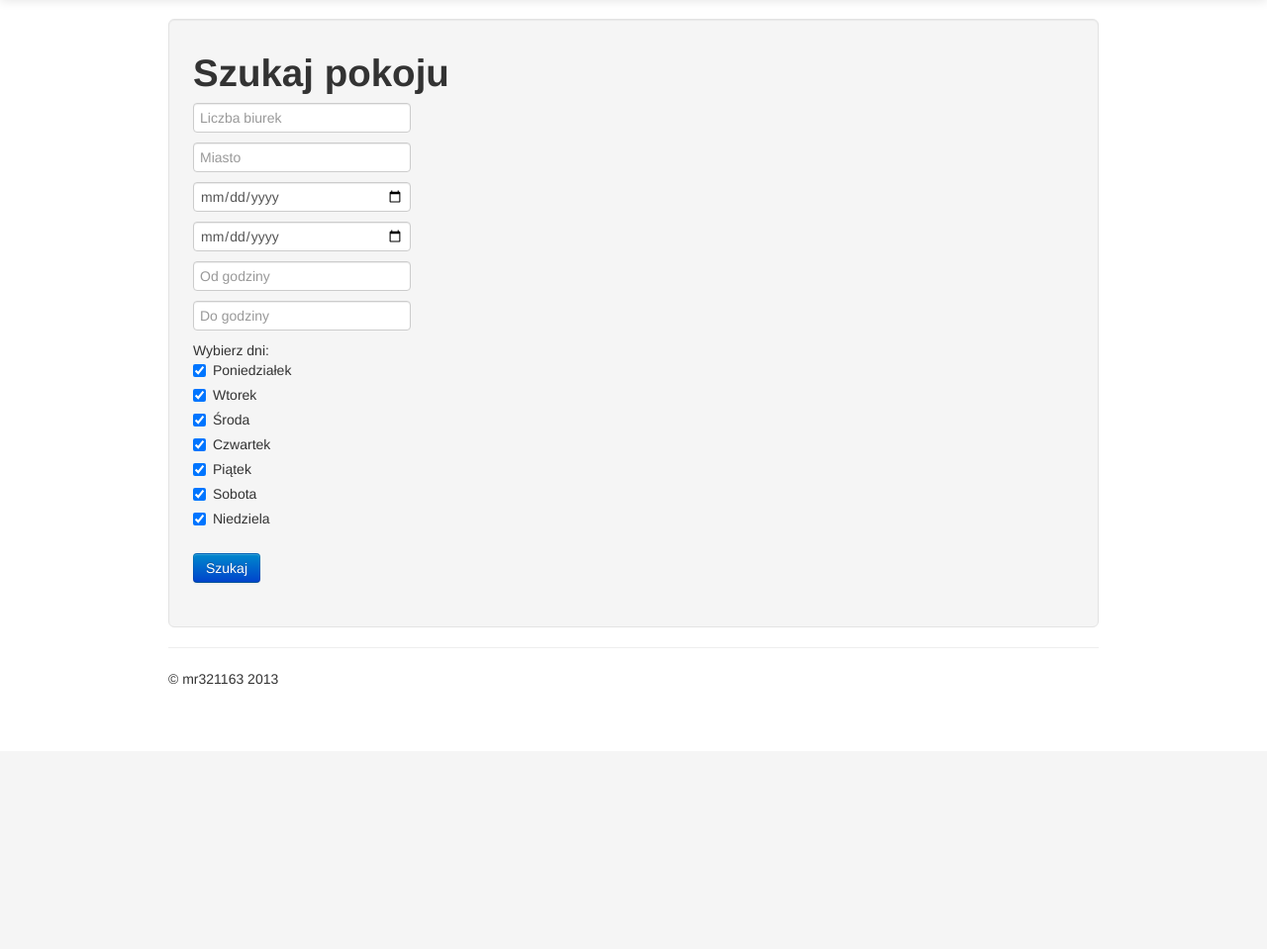
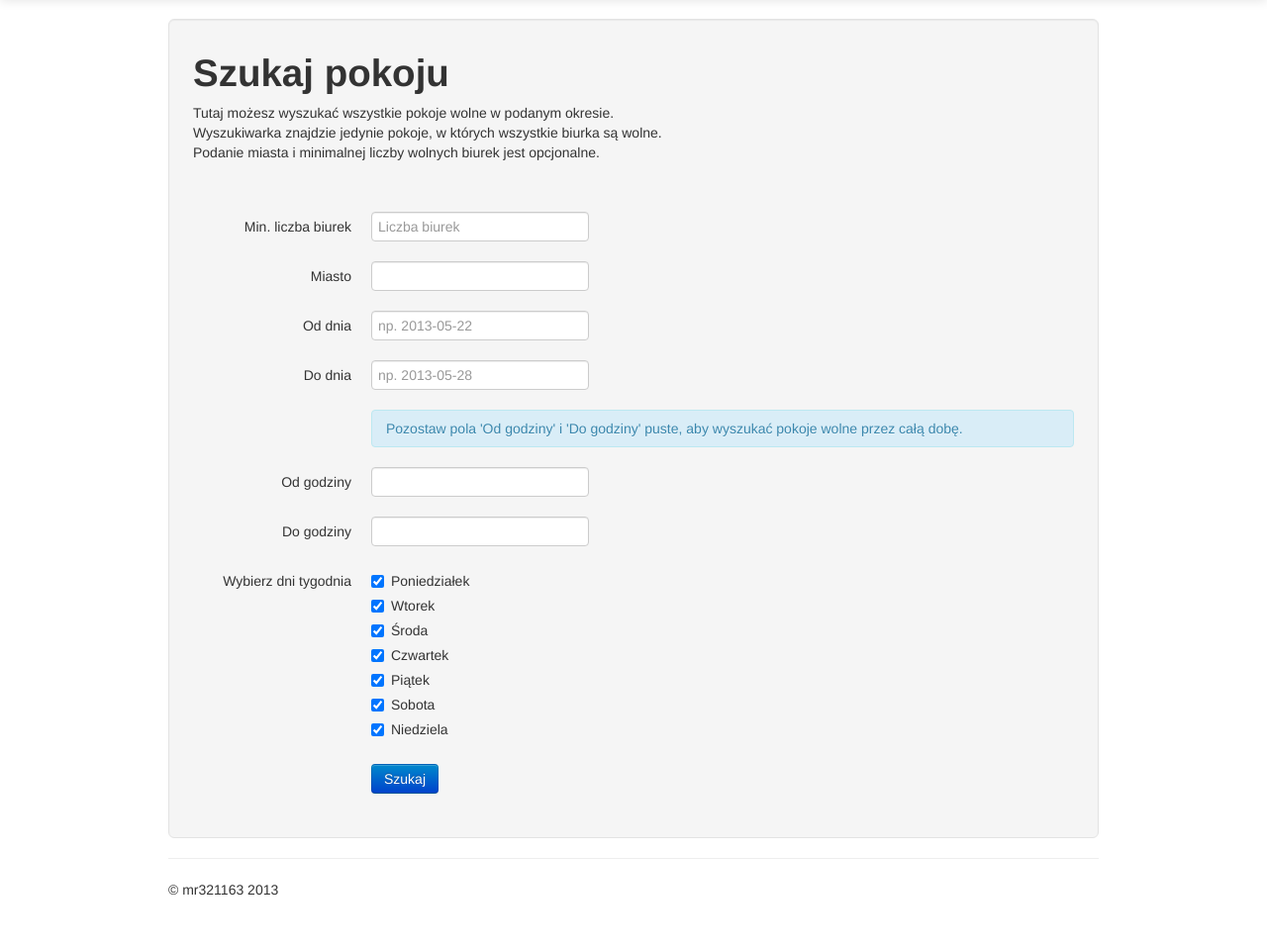
Before and after one commit to mrybak/desk-booking, a Django app: page /booking/search_room/ in a window 1280 px wide. Shown: the part 41-1000 px from the top of the page at 99% size. Before the commit the page ends 732 px from the top, so only its background shows below. Run offline with Django 3.2, Linux system fonts and the light colour scheme; a user stored in the database is signed in; parts of the project's set-up code (start-up, migrations or seed data) failed here and were passed over; some libraries are stand-ins or nearby versions.

Commit message:
corrections

```diff
--- a/booking/models.py
+++ b/booking/models.py
@@ -22,14 +22,14 @@ class Room(models.Model):
         return self.count_all_desks() == self.count_free_desks(free_desks_ids)
 
     def __unicode__(self):
-        return self.street + " street, " + self.city
+        return self.street + " , " + self.city
 
 
 class Desk(models.Model):
     room = models.ForeignKey(Room)
     description = models.TextField()
     def __unicode__(self):
-        return "in: " + str(self.room)
+        return str(self.room)
 
 class BasePrice(models.Model):
     name = models.CharField(max_length=200)
--- a/booking/templates/booking/desk_results.html
+++ b/booking/templates/booking/desk_results.html
@@ -1,10 +1,13 @@
 {% extends 'booking/base.html' %}
 
 {%  block title %}Wyniki{%  endblock %}
-{%  block content_title %}Wyniki dla okresu {{ search_period }}{%  endblock %}
+{%  block content_title %}Wyniki wyszukiwania biurek{%  endblock %}
 
 {%  block content %}
     {% if desks.count > 0 %}
+        <div class="alert alert-info">
+            Poniższe biurka są wolne w okresie <strong>{{ search_period }}</strong>.
+        </div>
         <br />
         <table class="table table-bordered table-striped">
             <thead>
--- a/booking/templates/booking/my_reservations.html
+++ b/booking/templates/booking/my_reservations.html
@@ -51,7 +51,8 @@
            <tbody>
            {% for resv in object_list %}
                <tr>
-                   <td>{{  resv.desk }}</td>
+                   <td>{{  resv.desk.description }} <br />
+                   ({{ resv.desk }})</td>
                    <td>{{  resv.period }}</td>
                    <td><form method="post" action="{% url 'b:cancel_reservation' %}">
                        {% csrf_token %}
--- a/booking/templates/booking/room_results.html
+++ b/booking/templates/booking/room_results.html
@@ -2,10 +2,13 @@
 {% load extra_tags %}
 
 {%  block title %}Wyniki{%  endblock %}
-{%  block content_title %}Wyniki dla okresu {{ search_period }}{%  endblock %}
+{%  block content_title %}Wyniki wyszukiwania pokojów{%  endblock %}
 
 {%  block content %}
     {% if rooms.count > 0 %}
+        <div class="alert alert-info">
+            Poniższe pokoje są w całości wolne w okresie <strong>{{ search_period }}</strong>.
+        </div>
         <br />
         <table class="table table-bordered table-striped">
             <thead>
--- a/booking/templates/booking/search_room.html
+++ b/booking/templates/booking/search_room.html
@@ -4,17 +4,57 @@
 {%  block content_title %}Szukaj pokoju{%  endblock %}
 
 {%  block content %}
-
+<p>
+    Tutaj możesz wyszukać wszystkie pokoje wolne w podanym okresie. <br />
+    Wyszukiwarka znajdzie jedynie pokoje, w których wszystkie biurka są wolne. <br />
+    Podanie miasta i minimalnej liczby wolnych biurek jest opcjonalne.<br /><br /><br />
+</p>
 {% if error_message %}<p><strong>{{ error_message }}</strong></p>{% endif %}
 
-<form action="{% url 'b:room_results' %}" method="get">
-    <input type="number" name="desks_count" id="desks_count" placeholder="Liczba biurek" /><br />
-    <input type="text" name="city" id="city" placeholder="Miasto" /><br />
-    <input type="date" name="date_from" id="date_from" placeholder="Od dnia" /><br />
-    <input type="date" name="date_to" id="date_to" placeholder="Do dnia" /><br />
-    <input type="number" name="hour_from" id="hour_from" placeholder="Od godziny" /><br />
-    <input type="number" name="hour_to" id="hour_to" placeholder="Do godziny" /><br />
-    Wybierz dni: <br />
+<form action="{% url 'b:room_results' %}" method="get" class="form-horizontal">
+    <div class="control-group">
+        <label class="control-label" for="desks_count">Min. liczba biurek</label>
+        <div class="controls">
+            <input type="text" name="desks_count" id="desks_count" placeholder="Liczba biurek" />
+        </div>
+    </div>
+    <div class="control-group">
+        <label class="control-label" for="city">Miasto</label>
+        <div class="controls">
+            <input type="text" name="city" id="city" />
+        </div>
+    </div>
+    <div class="control-group">
+        <label class="control-label" for="date_from">Od dnia</label>
+        <div class="controls">
+            <input type="text" name="date_from" id="date_from" placeholder="np. 2013-05-22" />
+        </div>
+    </div>
+    <div class="control-group">
+        <label class="control-label" for="date_to">Do dnia</label>
+        <div class="controls">
+            <input type="text" name="date_to" id="date_to" placeholder="np. 2013-05-28" />
+        </div>
+    </div>
+    <div class="alert alert-info controls">
+        Pozostaw pola 'Od godziny' i 'Do godziny' puste, aby wyszukać pokoje wolne przez całą dobę.
+    </div>
+    <div class="control-group">
+        <label class="control-label" for="hour_from">Od godziny</label>
+        <div class="controls">
+
+            <input type="text" name="hour_from" id="hour_from" />
+        </div>
+    </div>
+    <div class="control-group">
+        <label class="control-label" for="hour_to">Do godziny</label>
+        <div class="controls">
+            <input type="text" name="hour_to" id="hour_to" />
+        </div>
+    </div>
+    <div class="control-group">
+        <label class="control-label" for="hour_to">Wybierz dni tygodnia</label>
+        <div class="controls">
             <label  class="checkbox" for="dayweek_0"><input type="checkbox" checked="checked" id="dayweek_0"  name="dayweek_0" />Poniedziałek</label>
             <label  class="checkbox" for="dayweek_1"><input type="checkbox" checked="checked" id="dayweek_1"  name="dayweek_1" />Wtorek</label>
             <label  class="checkbox" for="dayweek_2"><input type="checkbox" checked="checked" id="dayweek_2"  name="dayweek_2" />Środa</label>
@@ -22,7 +62,11 @@
             <label  class="checkbox" for="dayweek_4"><input type="checkbox" checked="checked" id="dayweek_4"  name="dayweek_4" />Piątek</label>
             <label  class="checkbox" for="dayweek_5"><input type="checkbox" checked="checked" id="dayweek_5"  name="dayweek_5" />Sobota</label>
             <label  class="checkbox" for="dayweek_6"><input type="checkbox" checked="checked" id="dayweek_6"  name="dayweek_6" />Niedziela</label>
+
             <br />
             <input type="submit" class="btn btn-primary" value="Szukaj" />
+        </div>
+    </div>
+
 </form>
-{%  endblock %}
+{% endblock %}
--- a/booking/views.py
+++ b/booking/views.py
@@ -144,10 +144,12 @@ def room_results(request):
 
     price = p.get_price()
     free_room_ids = p.find_free_desks_ids(request.GET['city']) if price >= 0 else []
+    occupated_room_ids = []
     rooms = Room.objects.all()
     for room in Room.objects.all():
         if not room.is_free(free_room_ids) or room.count_all_desks() < min_desks:
-            rooms.remove(room)
+            occupated_room_ids.append(room.id)
+    rooms = Room.objects.exclude(id__in=occupated_room_ids)
     message = "Brak wolnych pokojów dla podanych kryteriów wyszukiwania."
     request.session['period'] = p
     context = {
```
Also changed, not shown: booking/templates/booking/search_desk.html (+46 -8 lines), db.sqlite. Lines whose indentation alone changed are shown as unchanged.
